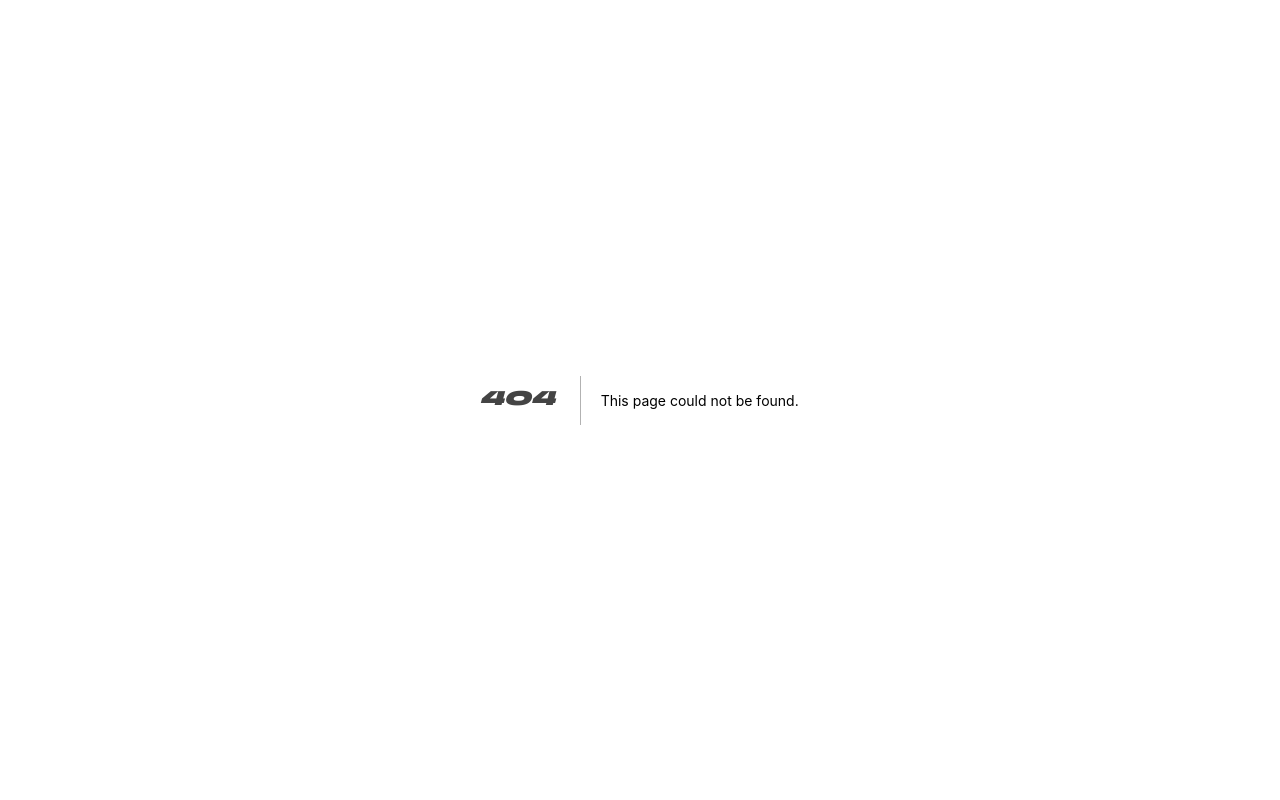
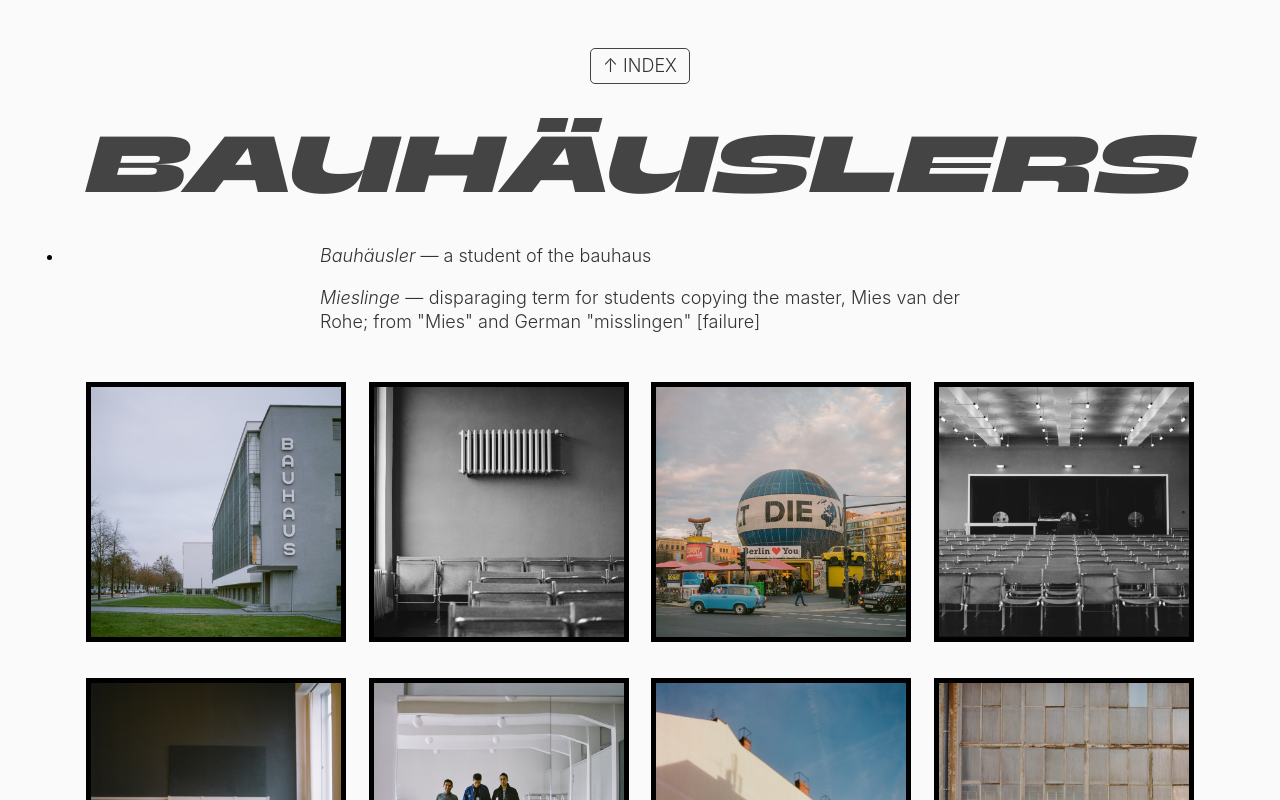
Before and after one commit to devin2712/ddxdevin, a Next.js app: page /bauhauslers in a window 1280 px wide. Before the commit this address had no page. Shown: the top 800 px of the page. Built offline with nearby package versions, Linux system fonts and the light colour scheme.

Commit message:
Add bauhauslers page

```diff
--- /dev/null
+++ b/pages/bauhauslers.tsx
@@ -0,0 +1,109 @@
+import Layout from "../components/Layout";
+import BlogPost from "../components/BlogPost";
+import BlogPostGallery, { GalleryType } from "../components/BlogPostGallery";
+
+export default function Bauhauslers() {
+  return (
+    <Layout>
+      <BlogPost title="BAUHÄUSLERS">
+        <>
+          <summary>
+            <p>
+              <em>Bauhäusler</em> — a student of the bauhaus
+            </p>
+            <p>
+              <em>Mieslinge</em> — disparaging term for students copying the
+              master, Mies van der Rohe; from "Mies" and German "misslingen"
+              [failure]
+            </p>
+          </summary>
+          <BlogPostGallery
+            type={GalleryType.GRID}
+            listOfImages={[
+              {
+                src: "/images/bauhauslers/1.jpg",
+                pre: "/images/bauhauslers/pre/1.jpg",
+                alt: "BAUHÄUSLERS",
+              },
+              {
+                src: "/images/bauhauslers/2.jpg",
+                pre: "/images/bauhauslers/pre/2.jpg",
+                alt: "BAUHÄUSLERS",
+              },
+              {
+                src: "/images/bauhauslers/3.jpg",
+                pre: "/images/bauhauslers/pre/3.jpg",
+                alt: "BAUHÄUSLERS",
+              },
+              {
+                src: "/images/bauhauslers/4.jpg",
+                pre: "/images/bauhauslers/pre/4.jpg",
+                alt: "BAUHÄUSLERS",
+              },
+              {
+                src: "/images/bauhauslers/5.jpg",
+                pre: "/images/bauhauslers/pre/5.jpg",
+                alt: "BAUHÄUSLERS",
+              },
+              {
+                src: "/images/bauhauslers/6.jpg",
+                pre: "/images/bauhauslers/pre/6.jpg",
+                alt: "BAUHÄUSLERS",
+              },
+              {
+                src: "/images/bauhauslers/7.jpg",
+                pre: "/images/bauhauslers/pre/7.jpg",
+                alt: "BAUHÄUSLERS",
+              },
+              {
+                src: "/images/bauhauslers/8.jpg",
+                pre: "/images/bauhauslers/pre/8.jpg",
+                alt: "BAUHÄUSLERS",
+              },
+              {
+                src: "/images/bauhauslers/9.jpg",
+                pre: "/images/bauhauslers/pre/9.jpg",
+                alt: "BAUHÄUSLERS",
+              },
+              {
+                src: "/images/bauhauslers/10.jpg",
+                pre: "/images/bauhauslers/pre/10.jpg",
+                alt: "BAUHÄUSLERS",
+              },
+              {
+                src: "/images/bauhauslers/11.jpg",
+                pre: "/images/bauhauslers/pre/11.jpg",
+                alt: "BAUHÄUSLERS",
+              },
+              {
+                src: "/images/bauhauslers/12.jpg",
+                pre: "/images/bauhauslers/pre/12.jpg",
+                alt: "BAUHÄUSLERS",
+              },
+              {
+                src: "/images/bauhauslers/13.jpg",
+                pre: "/images/bauhauslers/pre/13.jpg",
+                alt: "BAUHÄUSLERS",
+              },
+              {
+                src: "/images/bauhauslers/14.jpg",
+                pre: "/images/bauhauslers/pre/14.jpg",
+                alt: "BAUHÄUSLERS",
+              },
+              {
+                src: "/images/bauhauslers/15.jpg",
+                pre: "/images/bauhauslers/pre/15.jpg",
+                alt: "BAUHÄUSLERS",
+              },
+              {
+                src: "/images/bauhauslers/16.jpg",
+                pre: "/images/bauhauslers/pre/16.jpg",
+                alt: "BAUHÄUSLERS",
+              },
+            ]}
+          />
+        </>
+      </BlogPost>
+    </Layout>
+  );
+}
```
